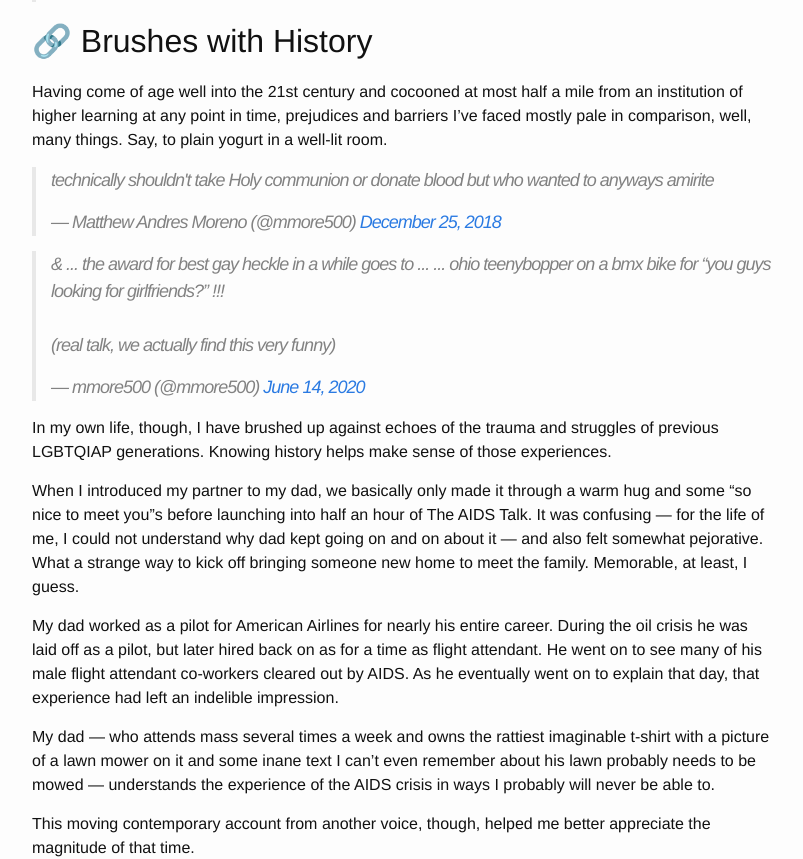
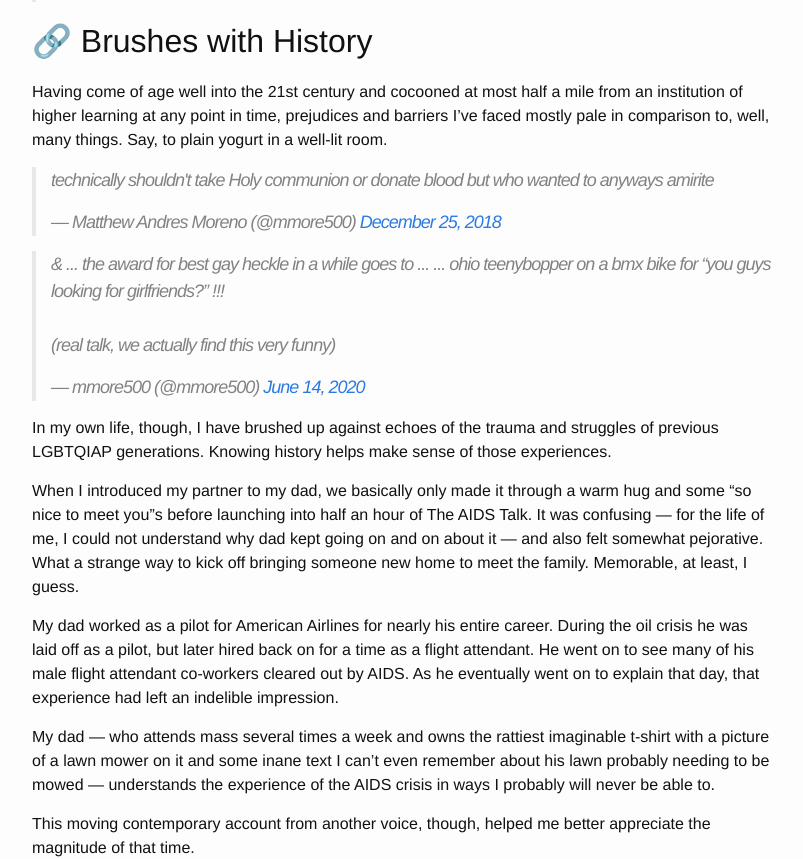
Before and after one commit to mmore500/mmore500.github.io, a Jekyll site: the page built from blog_personal/_posts/2020-06-17-lgbtqiap-history.md, in a window 1280 px wide and 1400 px high, scrolled down 1809 px. Shown: the part 177-1036 px from the top of the window, without its empty margins (238-1041 px from the left). Built offline with Jekyll 4.4.1, drawn with Linux system fonts in a browser that asks for light colours; emoji names are drawn with the system emoji font; comment, search, counter and statistics services are not loaded; some of the changed text lies outside the part shown.

Commit message:
Squash more typos
Thanks @ryan-moreno

```diff
--- a/blog_personal/_posts/2020-06-17-lgbtqiap-history.md
+++ b/blog_personal/_posts/2020-06-17-lgbtqiap-history.md
@@ -73,7 +73,7 @@ The connection is summed up nicely by, of all things, this excerpt from a [satir
 
 ## Brushes with History
 
-Having come of age well into the 21st century and cocooned at most half a mile from an institution of higher learning at any point in time, prejudices and barriers I've faced mostly pale in comparison, well, many things.
+Having come of age well into the 21st century and cocooned at most half a mile from an institution of higher learning at any point in time, prejudices and barriers I've faced mostly pale in comparison to, well, many things.
 Say, to plain yogurt in a well-lit room.
 
 <blockquote class="twitter-tweet" data-lang="en"><p lang="en" dir="ltr">technically shouldn&#39;t take Holy communion or donate blood but who wanted to anyways amirite</p>&mdash; Matthew Andres Moreno (@mmore500) <a href="https://twitter.com/mmore500/status/1077649004815675392?ref_src=twsrc%5Etfw">December 25, 2018</a></blockquote>
@@ -90,11 +90,11 @@ What a strange way to kick off bringing someone new home to meet the family.
 Memorable, at least, I guess.
 
 My dad worked as a pilot for American Airlines for nearly his entire career.
-During the oil crisis he was laid off as a pilot, but later hired back on as for a time as flight attendant.
+During the oil crisis he was laid off as a pilot, but later hired back on for a time as a flight attendant.
 He went on to see many of his male flight attendant co-workers cleared out by AIDS.
 As he eventually went on to explain that day, that experience had left an indelible impression.
 
-My dad --- who attends mass several times a week and owns the rattiest imaginable t-shirt with a picture of a lawn mower on it and some inane text I can't even remember about his lawn probably needs to be mowed --- understands the experience of the AIDS crisis in ways I probably will never be able to.
+My dad --- who attends mass several times a week and owns the rattiest imaginable t-shirt with a picture of a lawn mower on it and some inane text I can't even remember about his lawn probably needing to be mowed --- understands the experience of the AIDS crisis in ways I probably will never be able to.
 
 This moving contemporary account from another voice, though, helped me better appreciate the magnitude of that time.
 
```
Also changed, not shown: other parts of blog_personal/_posts/2020-06-17-lgbtqiap-history.md (+1 -1 lines).
